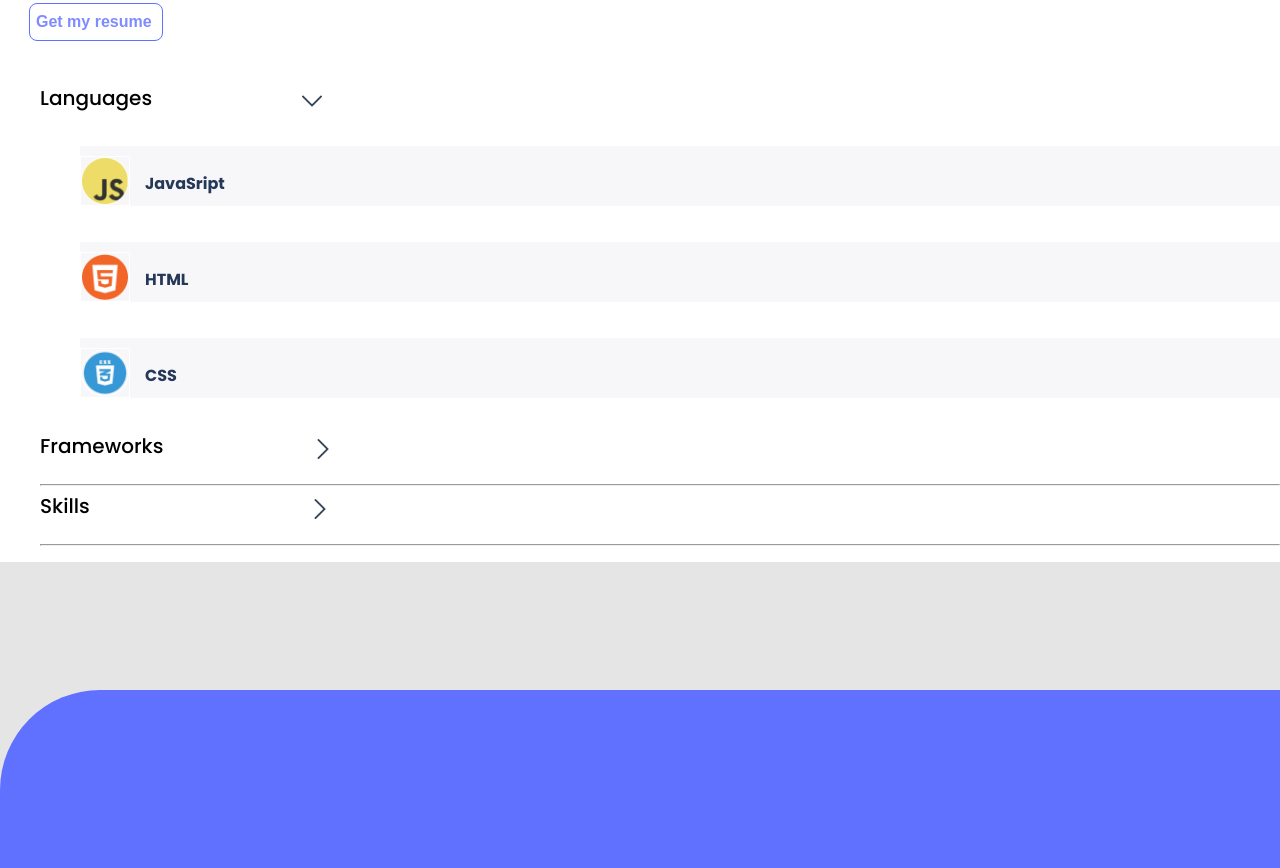
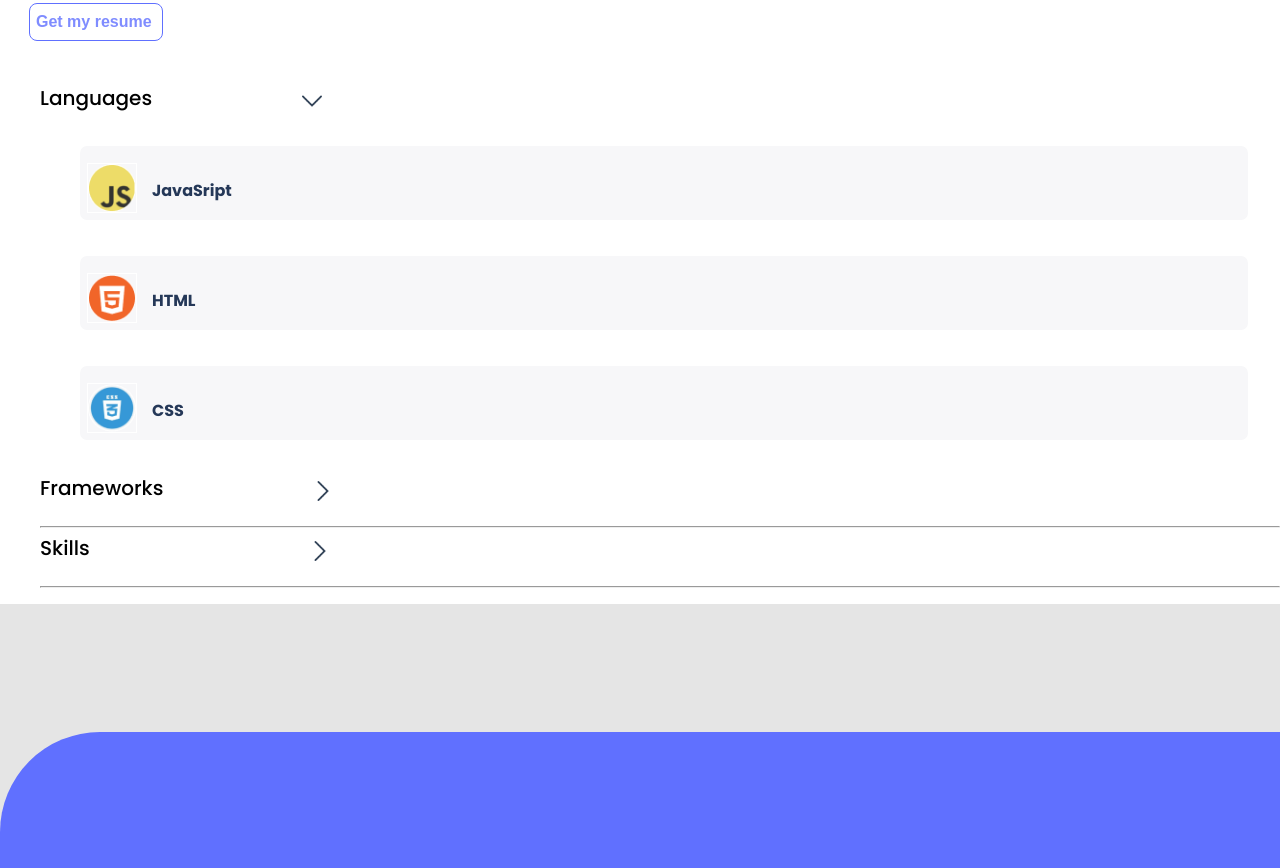
Before and after one commit to Tracy-miranja/mobile-version-, a website: page index.html in a window 1280 px wide. Shown: the part 2711-3579 px from the top of the page. Drawn offline with Linux system fonts and the light colour scheme.

Commit message:
add padding to my skills section

```diff
--- a/style.css
+++ b/style.css
@@ -501,6 +501,9 @@ article h1 {
   display: flex;
   margin: 36px 0;
   flex-direction: row;
+  padding: 7px;
+  margin-right: 2rem;
+  border-radius: 7px;
 }
 
 .arrow {
```
